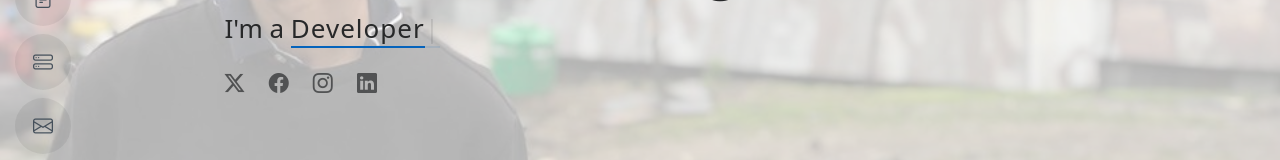
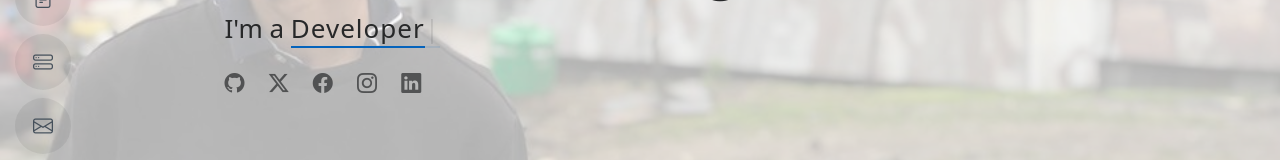
Before and after one commit to AbhinavChaulagai/Portfolio, a plain HTML site: page index.html in a window 1280 px wide. Shown: the part 388-548 px from the top of the page. Drawn offline with Linux system fonts and the light colour scheme.

Commit message:
Update index.html

```diff
--- a/index.html
+++ b/index.html
@@ -47,6 +47,7 @@
             <h2>Abhinav Chaulagai</h2>
             <p>I'm a <span class="typed" data-typed-items="Designer, Developer,Software Enthusiast"></span><span class="typed-cursor typed-cursor--blink" aria-hidden="true"></span></p>
             <div class="social-links">
+              <a href="https://github.com/AbhinavChaulagai" target="_blank"><i class="bi bi-github"></i></a>
               <a href="https://x.com/AbhinavChaulag3" target="_blank"><i class="bi bi-twitter-x"></i></a>
               <a href="https://www.facebook.com/abhinav.chaulagai/" target="_blank"><i class="bi bi-facebook"></i></a>
               <a href="https://www.instagram.com/abhinavchaulagai/" target="_blank"><i class="bi bi-instagram"></i></a>
```
